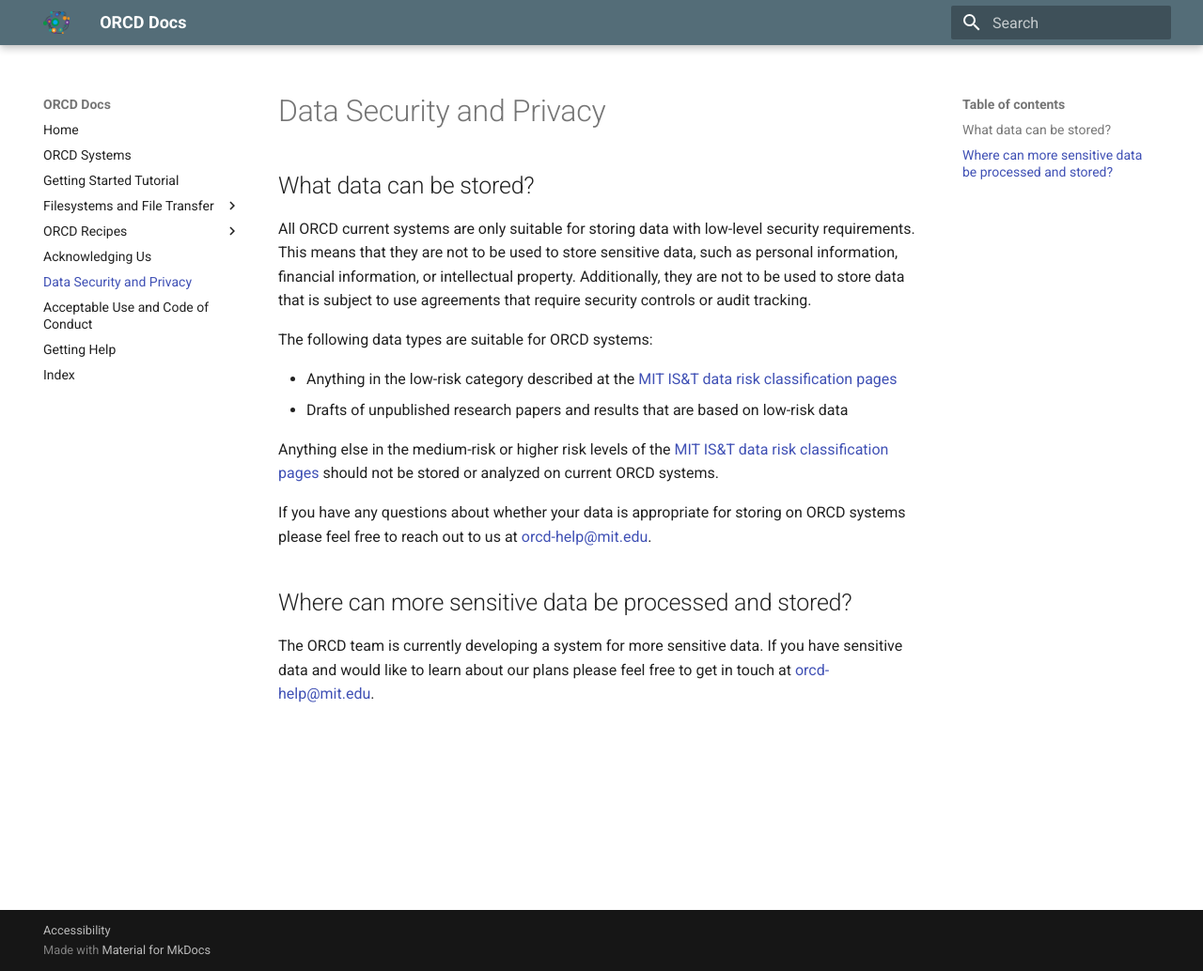
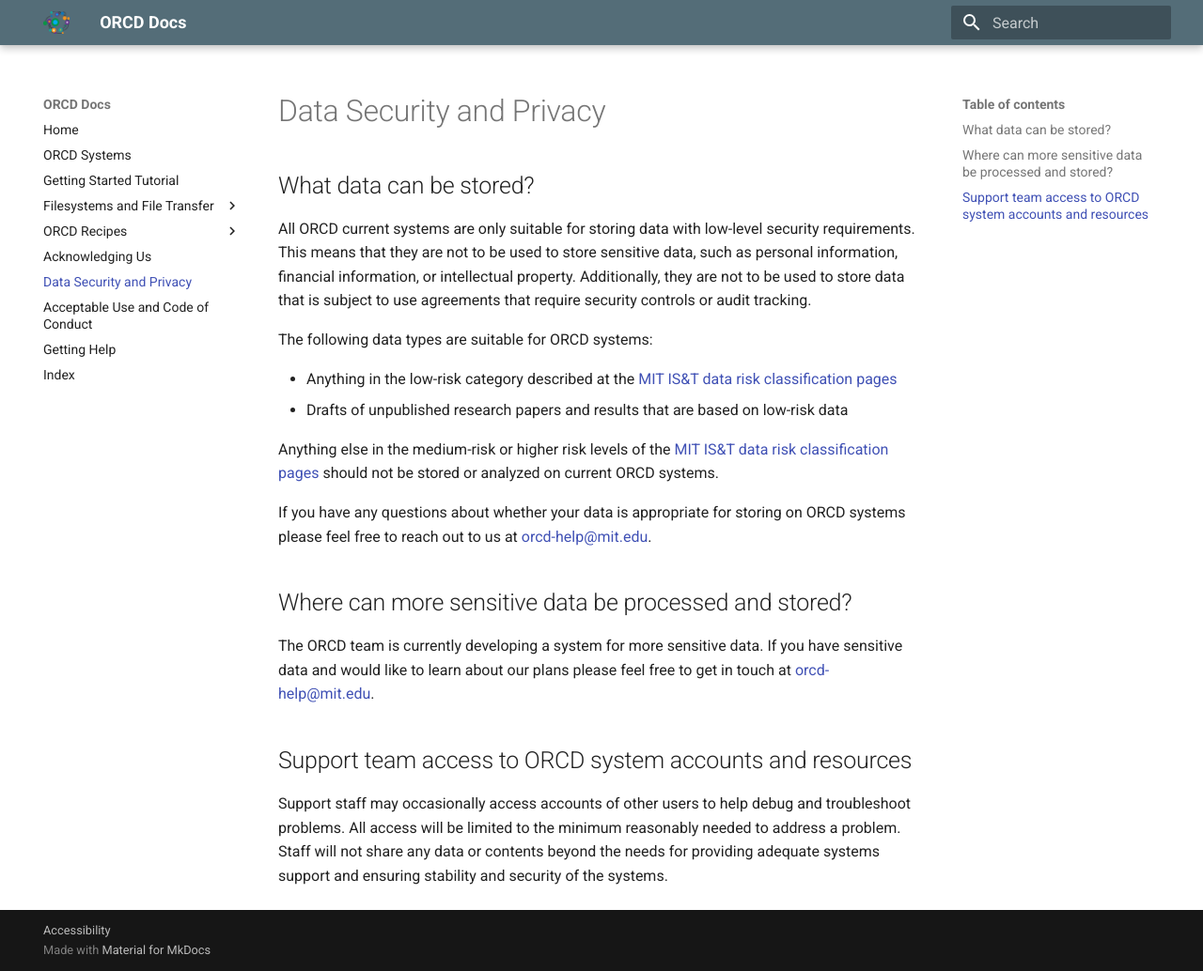
Before and after one commit to mit-orcd/orcd-docs-edit, an MkDocs documentation site: the page built from docs/data-security.md, in a window 1280 px wide and 1034 px high. Shown: the whole window at 94% size. Built offline with MkDocs 1.6.1 and Material for MkDocs 9.7.7, drawn with Linux system fonts in a browser that asks for light colours.

Commit message:
Add support staff access wording

```diff
--- a/docs/data-security.md
+++ b/docs/data-security.md
@@ -16,3 +16,7 @@ If you have any questions about whether your data is appropriate for storing on
 ## Where can more sensitive data be processed and stored?
 
 The ORCD team is currently developing a system for more sensitive data. If you have sensitive data and would like to learn about our plans please feel free to get in touch at <orcd-help@mit.edu>.
+
+## Support team access to ORCD system accounts and resources
+
+Support staff may occasionally access accounts of other users to help debug and troubleshoot problems. All access will be limited to the minimum reasonably needed to address a problem. Staff will not share any data or contents beyond the needs for providing adequate systems support and ensuring stability and security of the systems.
```
